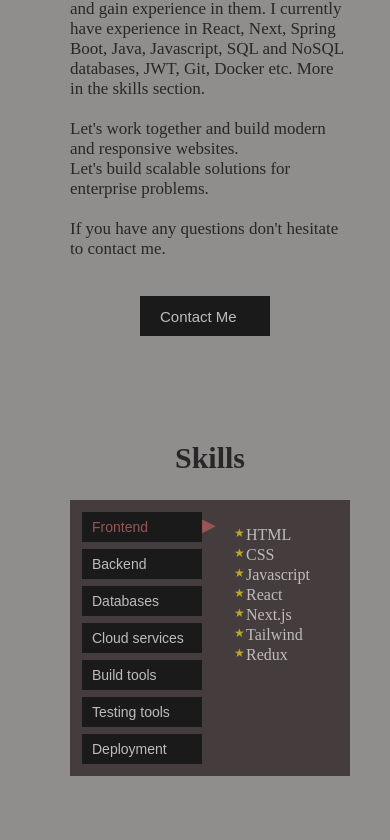
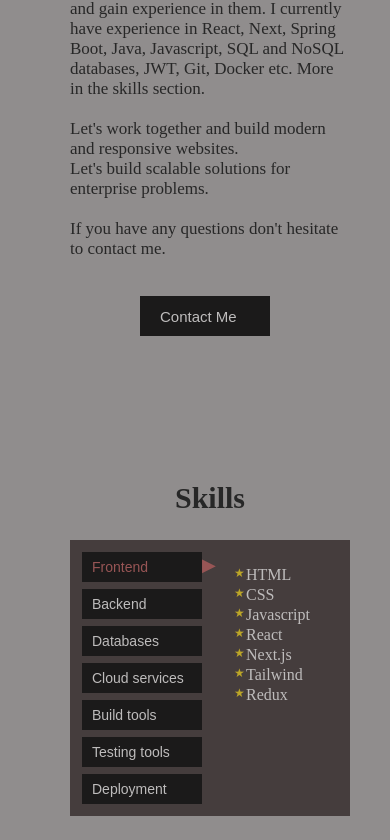
Before and after one commit to Peter-Murdzhev/my_portfolio, a Next.js app: page / in a window 390 px wide. Shown: the part 881-1721 px from the top of the page. Built offline with nearby package versions, Linux system fonts and the light colour scheme.

Commit message:
optimizing mobile css

```diff
--- a/src/app/globals.css
+++ b/src/app/globals.css
@@ -416,7 +416,7 @@ body {
     width: 130px;
     height: 40px;
     margin-left: 70px;
-    margin-bottom: 80px;
+    margin-bottom: 120px;
   }
 
   .skills{
@@ -459,7 +459,7 @@ body {
   }
 
   .website_details_window{
-    width: 270px;
+    width: 280px;
     padding: 25px;
     margin: 0;
   }
```
